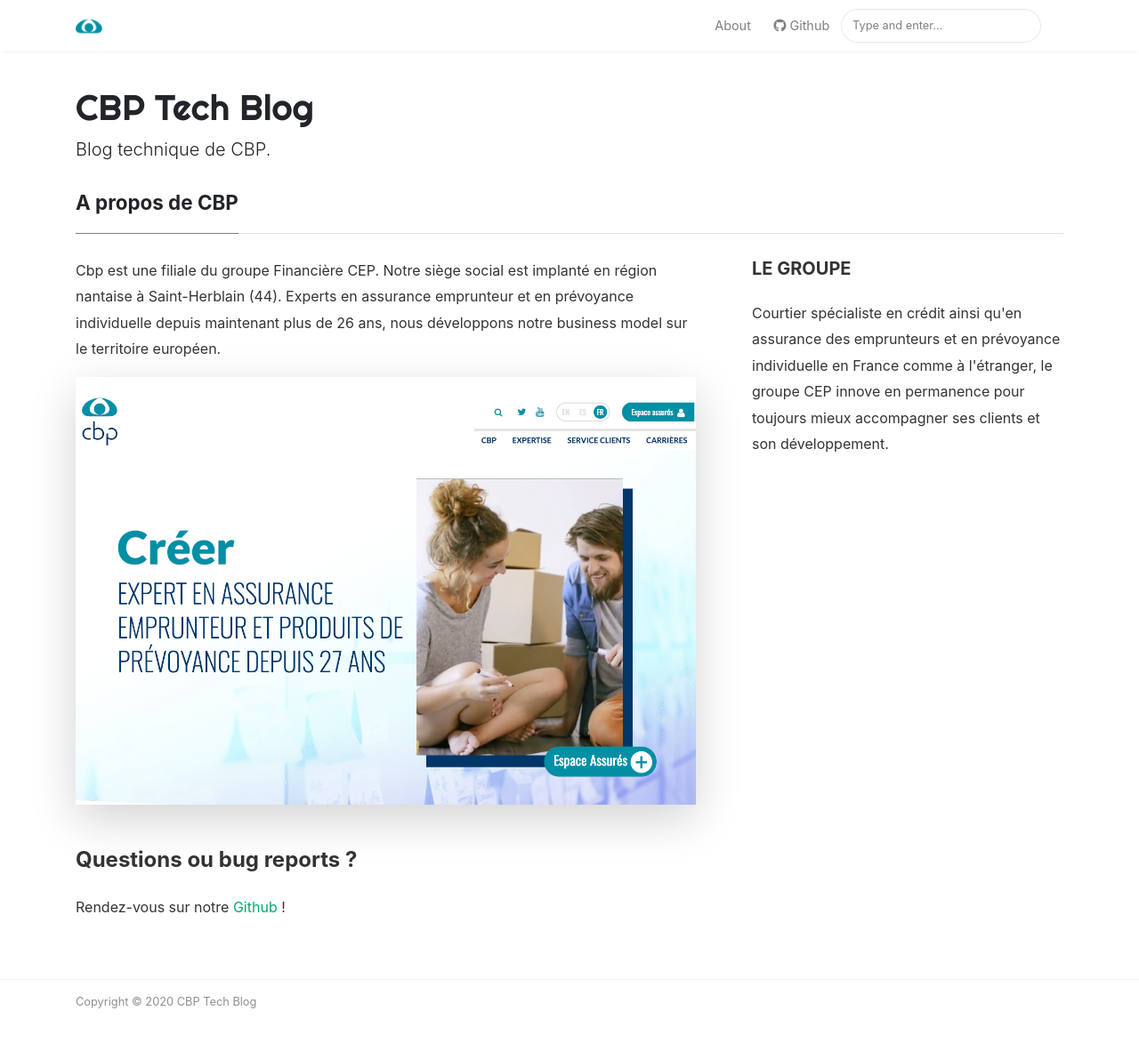
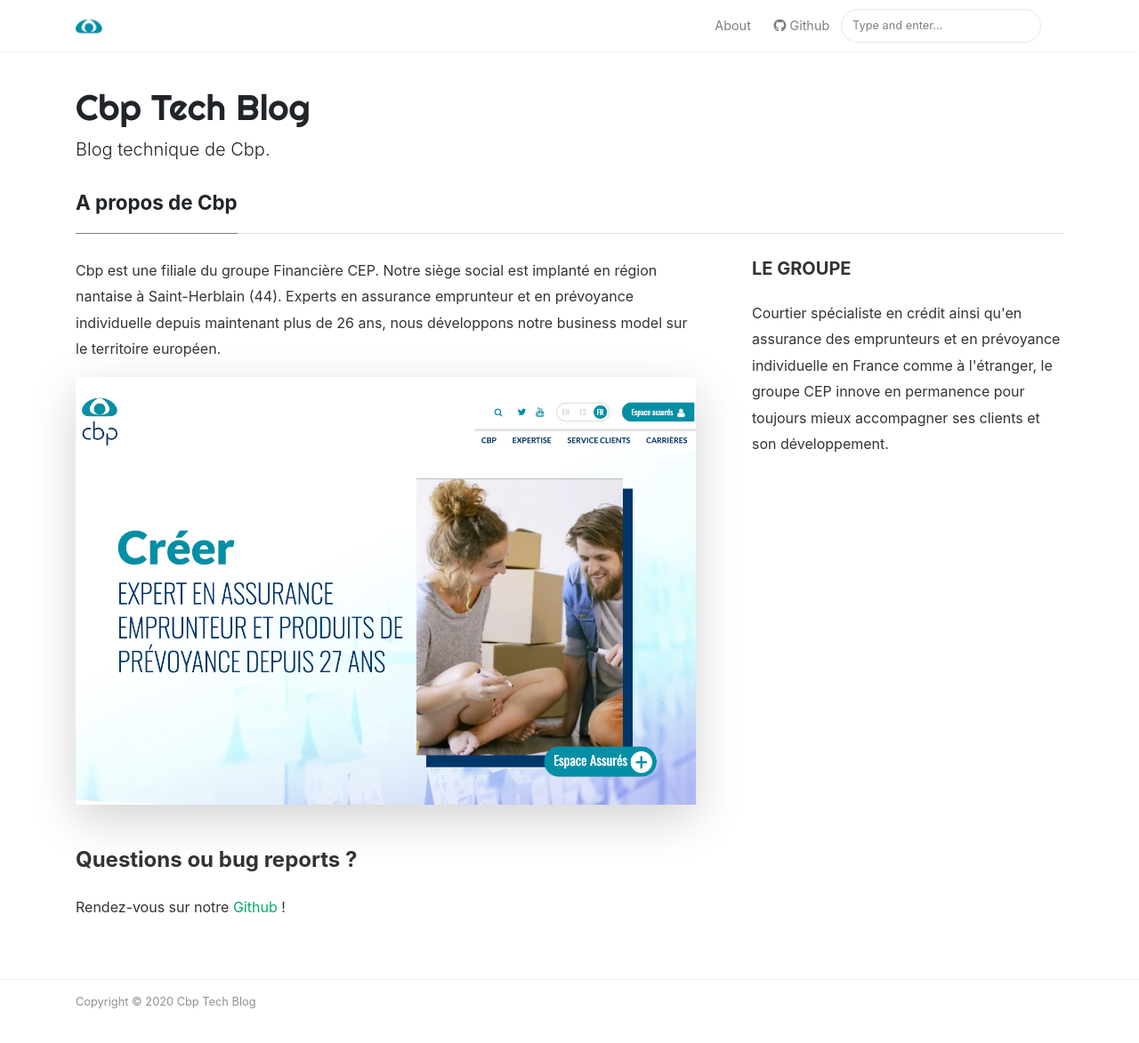
Before and after one commit to etienne-chevillard-cbp/cbp-group.github.io, a Jekyll site: the page built from _pages/about.md, in a window 1280 px wide and 1210 px high. Shown: the top 1173 px of the window at 89% size. Built offline with Jekyll 4.4.1, drawn with Linux system fonts in a browser that asks for light colours; nearby versions of some CDN libraries.

Commit message:
Correction CBP en Cbp

```diff
--- a/_config.yml
+++ b/_config.yml
@@ -1,7 +1,7 @@
 # Site
-name: "CBP Tech Blog"
-title: "CBP Tech Blog"
-description: "Blog technique de CBP."
+name: "Cbp Tech Blog"
+title: "Cbp Tech Blog"
+description: "Blog technique de Cbp."
 logo: 'assets/images/favicon.ico'
 favicon: 'assets/images/favicon.ico'
 include: ["_pages"]
@@ -15,7 +15,7 @@ authors:
     avatar: 'assets/images/seb.jpg'
     email: sebastien.errien@cbp-group.com
     twitter: https://twitter.com/SebErrien
-    description: "Tall | Computer scientist | Amateur guitarist | CBP Platforms Architect and Product Owner."
+    description: "Tall | Computer scientist | Amateur guitarist | Cbp Platforms Architect and Product Owner."
 
 # Plugins
 plugins:
--- a/_pages/about.md
+++ b/_pages/about.md
@@ -1,6 +1,6 @@
 ---
 layout: page
-title: A propos de CBP
+title: A propos de Cbp
 permalink: /about
 comments: false
 ---
@@ -10,7 +10,7 @@ comments: false
 
 <p>Cbp est une filiale du groupe Financière CEP. Notre siège social est implanté en région nantaise à Saint-Herblain (44). Experts en assurance emprunteur et en prévoyance individuelle depuis maintenant plus de 26 ans, nous développons notre business model sur le territoire européen.</p>
 
-<p class="mb-5"><img class="shadow-lg" src="{{site.baseurl}}/assets/images/site-cbp.png" alt="Site instiyutionnel de CBP" /></p>
+<p class="mb-5"><img class="shadow-lg" src="{{site.baseurl}}/assets/images/site-cbp.png" alt="Site institutionnel de Cbp" /></p>
 
 <h4>Questions ou bug reports ?</h4>
 
```
Also changed, not shown: _posts/2020-04-2-welcome.md (+3 -3 lines).
